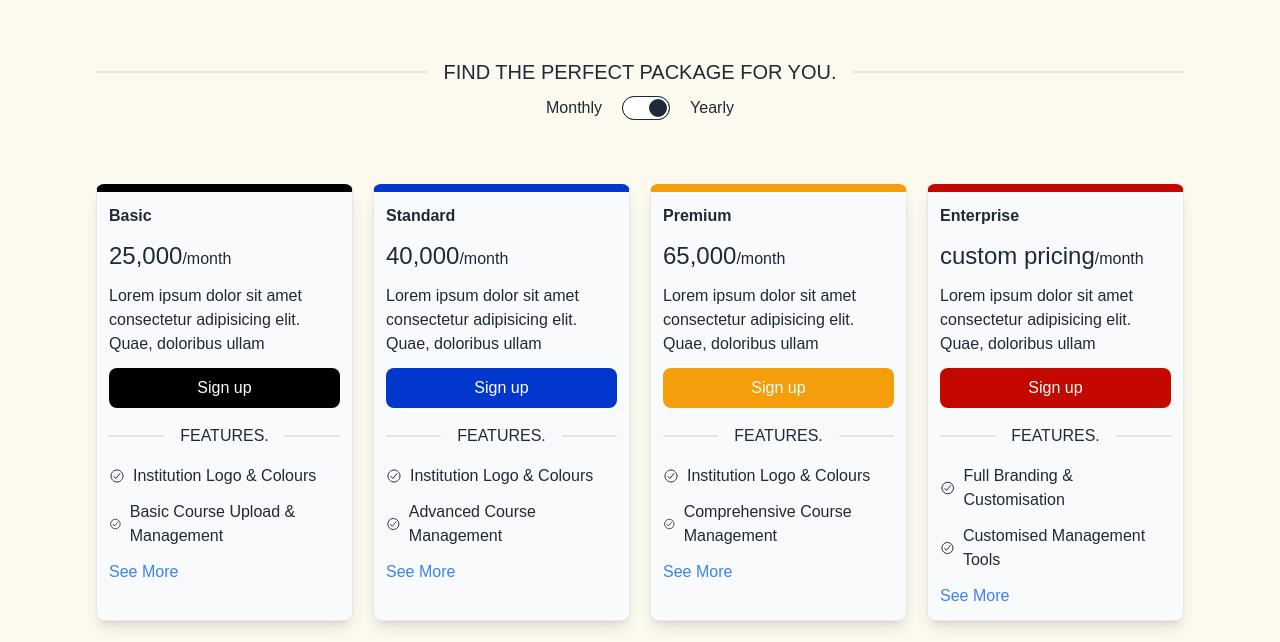
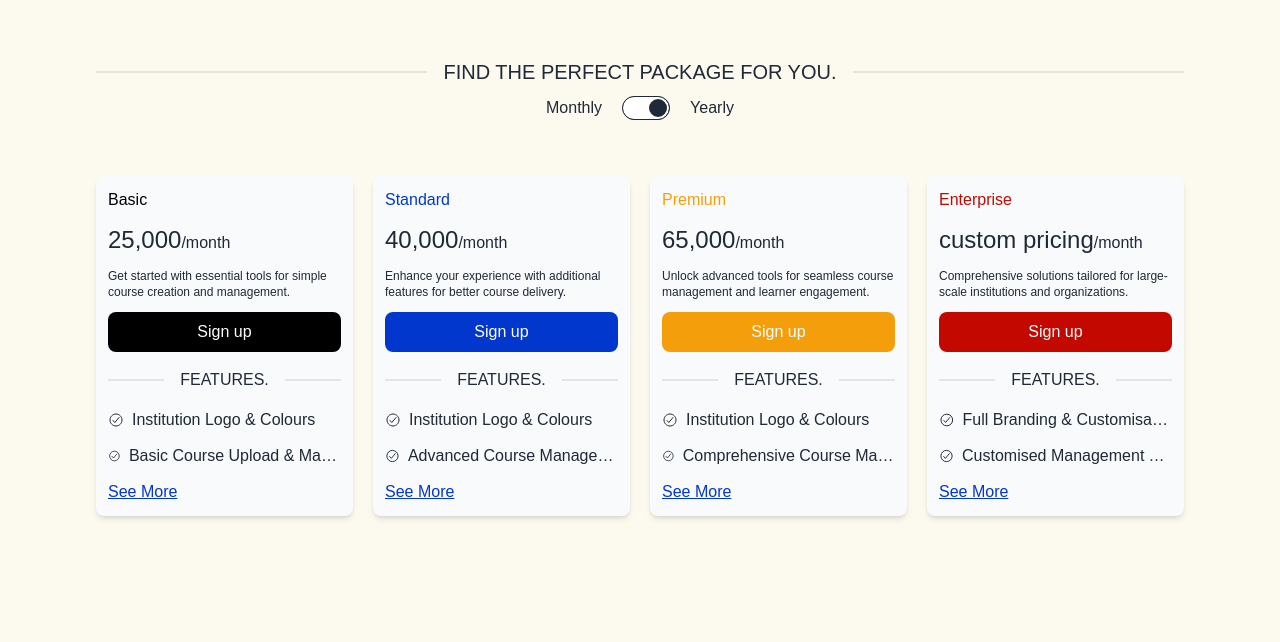
Before and after one commit to kelvinmati/mobile-darasa-landing, a React (Vite) app: page / in a window 1280 px wide. Shown: the part 4760-5402 px from the top of the page. Built offline with nearby package versions, Linux system fonts and the light colour scheme; grey boxes are pictures that could not be loaded.

Commit message:
Added elipsis on pricing

```diff
--- a/src/components/Pricing.jsx
+++ b/src/components/Pricing.jsx
@@ -69,6 +69,10 @@ const Pricing = () => {
         : [...prev, planId]
     );
   };
+  // visit register
+  const handleSignup = () => {
+    window.location.href = "https://staging.mdarasa.com/users/register-tenancy";
+  };
 
   return (
     <div id="pricing" className="py-16">
@@ -82,7 +86,7 @@ const Pricing = () => {
           <input type="checkbox" className="toggle" defaultChecked />
           <p>Yearly</p>
         </div>
-        <div className="grid md:grid-cols-4  gap-5 pt-16">
+        <div className="grid md:grid-cols-4  gap-5 pt-14">
           {plans.map((plan) => {
             const { id, name, price, description, features, color } = plan;
             const isExpanded = expandedPlanIds.includes(id);
@@ -93,39 +97,41 @@ const Pricing = () => {
             return (
               <div
                 key={id}
-                className={`bg-gray-50 p-3 shadow-lg rounded-lg space-y-3 border border-t-8`}
-                style={{ borderTopColor: color }}
+                className={`bg-gray-50 p-3 shadow-md rounded-lg space-y-3 `}
               >
-                <p className="font-bold">{name}</p>
+                <p className="" style={{ color: color }}>
+                  {name}
+                </p>
                 <p>
                   <span className="text-2xl">{price.monthly}</span>/month
                 </p>
-                <p>{description}</p>
+                <p className="text-xs">{description}</p>
                 <button
                   className="px-5 py-2 w-full rounded-lg text-white"
                   style={{ backgroundColor: color }}
+                  onClick={handleSignup}
                 >
                   Sign up
                 </button>
                 <div className="divider py-4">FEATURES.</div>
-
                 {displayedFeatures.map((feature) => (
                   <div
                     key={feature.name}
-                    className="flex items-center space-x-2"
+                    className="flex items-center space-x-2  "
                   >
                     <ion-icon
                       size="medium"
                       name="checkmark-circle-outline"
                     ></ion-icon>
-                    <span>{feature.name}</span>
+                    <span className={!isExpanded && "truncate"}>
+                      {feature.name}
+                    </span>
                   </div>
                 ))}
-
                 {features.length > 2 && (
                   <button
                     onClick={() => toggleFeatures(id)}
-                    className="text-blue-500 hover:underline mt-2 "
+                    className="text-secondaryBlue underline mt-2 "
                   >
                     {isExpanded ? "See Less" : "See More"}
                   </button>
@@ -147,7 +153,7 @@ const plans = [
     name: "Basic",
     color: "black",
     description:
-      " Lorem ipsum dolor sit amet consectetur adipisicing elit. Quae, doloribus ullam",
+      "Get started with essential tools for simple course creation and management.",
     price: {
       monthly: "25,000",
       yearly: "240,000",
@@ -184,7 +190,7 @@ const plans = [
     name: "Standard",
     color: "#0237ce",
     description:
-      " Lorem ipsum dolor sit amet consectetur adipisicing elit. Quae, doloribus ullam",
+      "Enhance your experience with additional features for better course delivery.",
     price: {
       monthly: "40,000",
       yearly: "400,000",
@@ -221,7 +227,7 @@ const plans = [
     name: "Premium",
     color: "#F59E0B",
     description:
-      " Lorem ipsum dolor sit amet consectetur adipisicing elit. Quae, doloribus ullam",
+      "Unlock advanced tools for seamless course management and learner engagement.",
     price: {
       monthly: "65,000",
       yearly: "650,000",
@@ -266,7 +272,7 @@ const plans = [
     name: "Enterprise",
     color: "#c30800",
     description:
-      " Lorem ipsum dolor sit amet consectetur adipisicing elit. Quae, doloribus ullam",
+      "Comprehensive solutions tailored for large-scale institutions and organizations.",
     price: {
       monthly: "custom pricing",
       yearly: "custom pricing",
```
